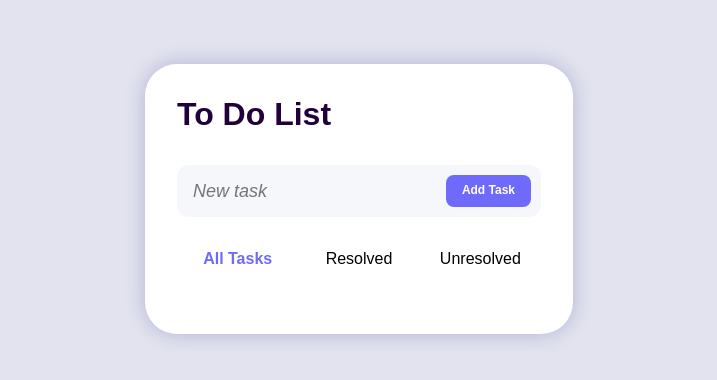
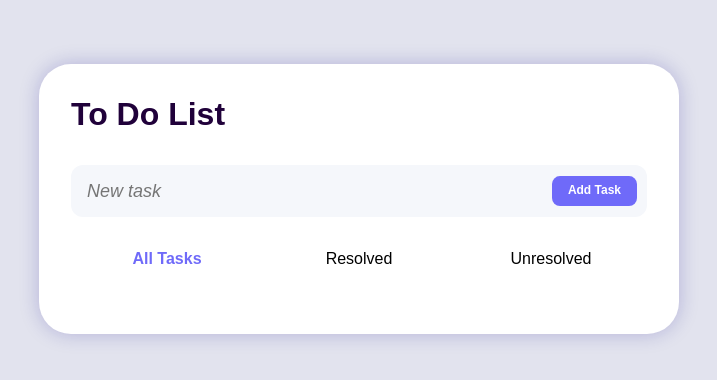
Before and after one commit to wilbertcaba/to-do-app, a React (Create React App) app: page / in a window 1280 px wide. Shown: the top 380 px of the page, without its empty margins (281-998 px from the left). Built offline with nearby package versions, Linux system fonts and the light colour scheme.

Commit message:
Restyled type='text' input fields

```diff
--- a/src/Components/App/App.css
+++ b/src/Components/App/App.css
@@ -1,3 +1,7 @@
+* {
+    box-sizing: border-box;
+}
+
 body {
     font-family: 'Montserrat', sans-serif;
     background-color: #e2e3ee;
@@ -27,7 +31,8 @@ input {
   /* display: flex; */
   /* flex-direction: column; */
   /* align-items: center; */
-  max-width: 480px;
+  width: 640px;
+  max-width: 100%;
   background-color: #fff;
   /* box-shadow: 0 0 20px 0 rgba(0,0,0,0.3); */
   box-shadow: 0 0 20px 0 rgb(12 7 141 / 22%);
--- a/src/Components/Form/Form.css
+++ b/src/Components/Form/Form.css
@@ -4,35 +4,12 @@
     margin-bottom: 32px;
 }
 
-.task-form input {
-    font-size: 18px;
-    flex: 1 0 auto;
-    border: 1px solid #777;
-}
-
-.task-form input[type='text'] {
-    /* border-radius: 4px 0 0 4px; */
-    /* border-right: 0; */
-    padding: 16px 116px 16px 16px;
-    display: block;
-    border-radius: 12px;
-    border: none;
-    background-color: #f5f7fb;
-}
-
-.task-form input[type='submit'] {
-    /* flex: 0 0 100px; */
+input[type='submit'] {
     padding: 8px 16px;
     display: flex;
     justify-content: center;
     align-items: center;
-    /* width: 32px; */
-    height: 32px;
     border-radius: 8px;
-    position: absolute;
-    top: 50%;
-    transform: translateY(-50%);
-    right: 10px;
     color: white;
     border: none;
     background-color: #6f6af9;
@@ -41,6 +18,34 @@
     font-weight: bold;
 }
 
+input[type='text'] {
+    font-size: 18px;
+    flex: 1 0 auto;
+    border: 1px solid #777;
+    padding: 16px;
+    display: block;
+    border-radius: 12px;
+    border: none;
+    background-color: #f5f7fb;
+    width: 100%;
+}
+
+.btn-input-absolute {
+    position: relative;
+}
+
+.btn-input-absolute > input[type='submit'] {
+    /* flex: 0 0 100px; */
+    position: absolute;
+    top: 50%;
+    transform: translateY(-50%);
+    right: 10px;
+}
+
+.btn-input-absolute input[type='text'] {
+    padding: 16px 116px 16px 16px;
+}
+
 .task-form input[type='submit']:hover {
     background-color: #5955c9;
 }
--- a/src/Components/Form/Form.js
+++ b/src/Components/Form/Form.js
@@ -3,7 +3,7 @@ import './Form.css';
 
 export const Form = (props) => {
     return (
-        <form className='task-form' onSubmit={props.handleSubmit}>
+        <form className='task-form btn-input-absolute' onSubmit={props.handleSubmit}>
             <input type='text' placeholder='New task' value={props.taskName} onChange={props.handleChange} />
             <input type='submit' value='Add Task' />
         </form>
```
